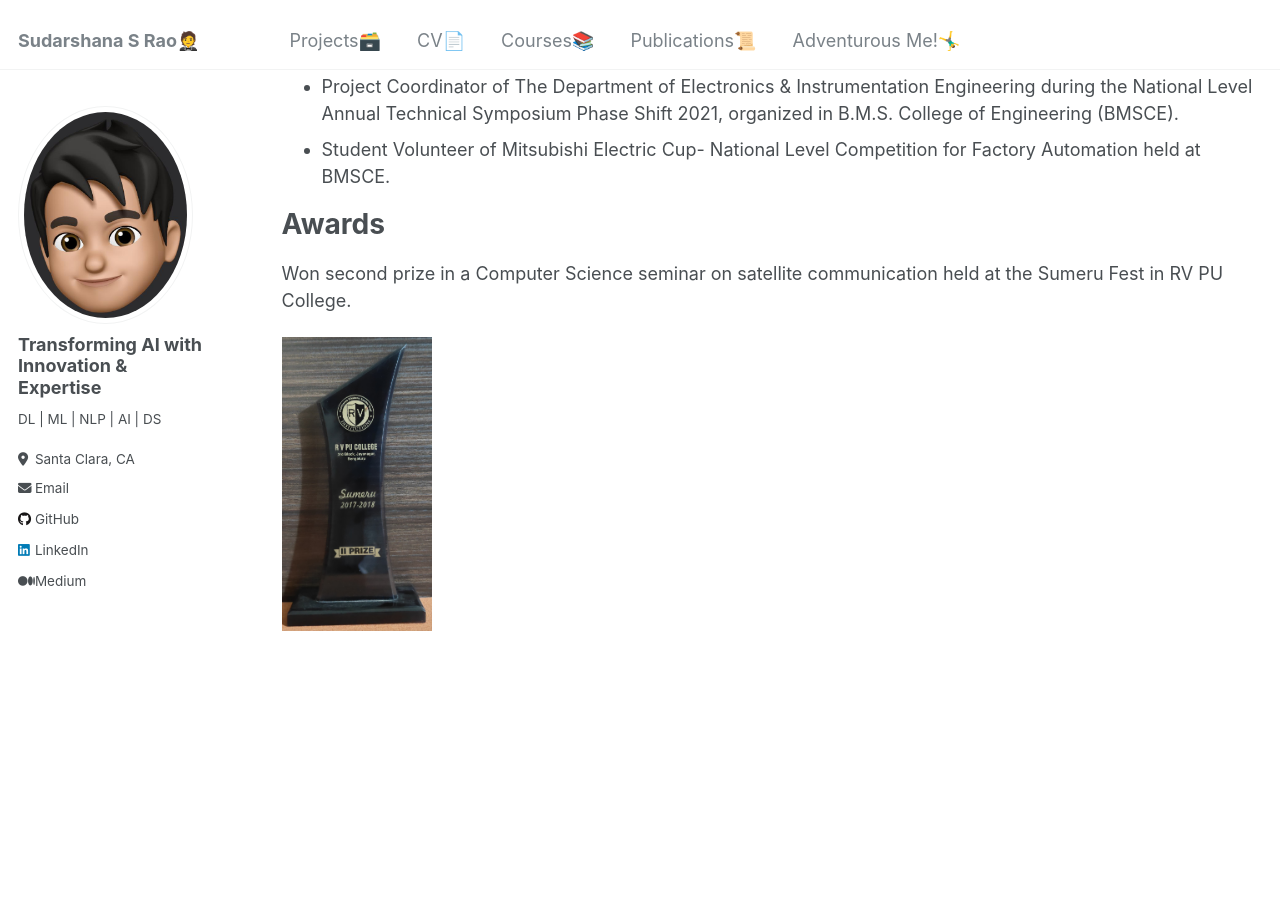
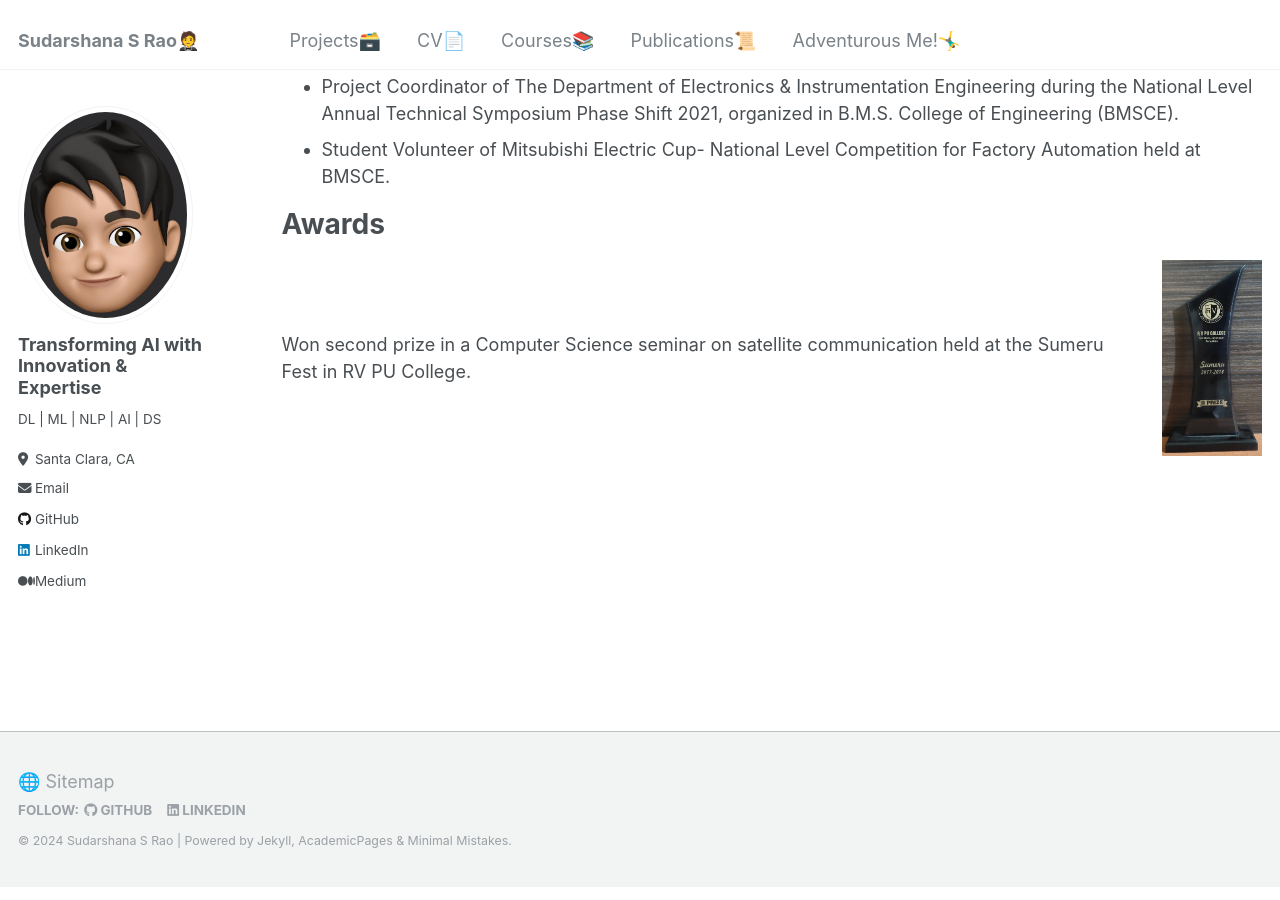
Before and after one commit to SudarshanaSRao/SudarshanaSRao.github.io, a Jekyll site: the page built from _pages/cv.md, in a window 1280 px wide and 900 px high, scrolled down 2277 px. Built offline with Jekyll 4.4.1, drawn with Linux system fonts in a browser that asks for light colours.

Commit message:
Update cv.md

```diff
--- a/_pages/cv.md
+++ b/_pages/cv.md
@@ -150,17 +150,17 @@
 
 Awards
 ==================
-<p>
+<p style="display: flex; align-items: center; justify-content: space-between;">
   Won second prize in a Computer Science seminar on satellite communication held at the Sumeru Fest in RV PU College.
+  <!-- Thumbnail Image -->
+  <img src="/images/Trophy.jpg" alt="Satellite Communication Seminar" style="width:100px; height:auto; cursor:pointer; margin-left: 20px;" onclick="openPopup();">
 </p>
 
-<!-- Thumbnail Image -->
-<img src="/images/Trophy.jpg" alt="Satellite Communication Seminar" style="width:150px;cursor:pointer" onclick="openPopup();">
 <!-- Popup container -->
-<div id="popup" style="display:none; position:fixed; z-index:1; padding-top:100px; left:0; top:0; width:100%; height:100%; background-color:rgba(0,0,0,0.8);">
+<div id="popup" style="display:none; position:fixed; z-index:1; left:0; top:0; width:100%; height:100%; background-color:rgba(0,0,0,0.8); text-align:center;">
   <span style="position:absolute; top:20px; right:45px; color:#fff; font-size:40px; font-weight:bold; cursor:pointer;" onclick="closePopup()">&times;</span>
-  <!-- Full-sized image inside the popup -->
-  <img id="popupImage" src="/images/Trophy.jpg" style="margin:auto; display:block; width:80%; max-width:700px;">
+  <!-- Full-sized image inside the popup, responsive to screen size -->
+  <img id="popupImage" src="/images/Trophy.jpg" style="margin:auto; max-width:90%; max-height:90%; vertical-align:middle; position:relative; top:50%; transform:translateY(-50%);">
 </div>
 
 <script>
```
